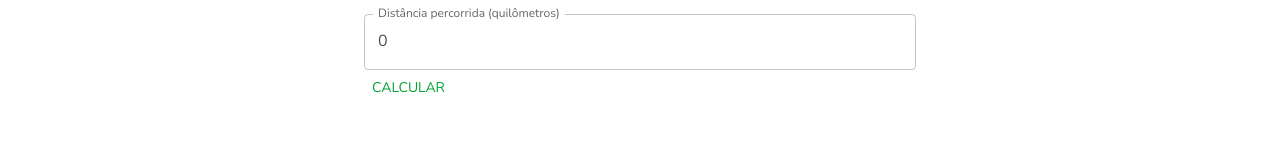
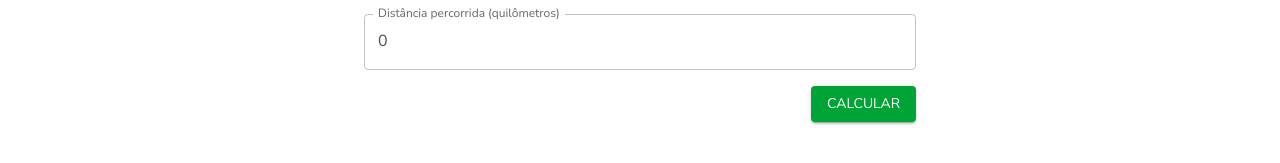
Before and after one commit to francisko-rezende/fuel-bras, a React (Vite) app: page / in a window 1280 px wide. Shown: the part 573-736 px from the top of the page. Built offline with nearby package versions, Linux system fonts and the light colour scheme.

Commit message:
feat: add form validation using yup to mileage form

```diff
--- a/src/components/Main/Main.tsx
+++ b/src/components/Main/Main.tsx
@@ -1,65 +1,126 @@
-import { Button, Container, TextField, Typography } from "@mui/material"
-import Grid from '@mui/material/Unstable_Grid2'; // Grid version 2
+import { Button, Container, Stack, TextField, Typography } from "@mui/material";
+import Grid from "@mui/material/Unstable_Grid2"; // Grid version 2
 import { ResultCard } from "@components";
+import { schemas } from "@lib/yup";
 import { useFormik } from "formik";
 import { useState } from "react";
 
 export const Main = () => {
-
-  const [avgConsumptionPerTon, setAvgConsumptionPerTon] = useState('')
-  const [currentLicensePlate, setcurrentLicensePlate] = useState('')
+  const [avgConsumptionPerTon, setAvgConsumptionPerTon] = useState("");
+  const [currentLicensePlate, setcurrentLicensePlate] = useState("");
 
   const fields = [
-    { label: 'Placa', type: 'text', formikValue: 'licensePlate' },
-    { label: 'Modelo', type: 'text', formikValue: 'model' },
-    { label: 'Capacidade do tanque (litros)', type: 'number', formikValue: 'maxFuelCapacity' },
-    { label: 'Carga máxima (toneladas)', type: 'number', formikValue: 'maxLoad' },
-    { label: 'Consumo médio (litros por 100 quilômetros)', type: 'number', formikValue: 'averageFuelConsumption' },
-    { label: 'Distância percorrida (quilômetros)', type: 'number', formikValue: 'traveledDistance' },
-  ] as const
+    { label: "Placa", type: "text", formikValue: "licensePlate" },
+    { label: "Modelo", type: "text", formikValue: "model" },
+    {
+      label: "Capacidade do tanque (litros)",
+      type: "number",
+      formikValue: "maxFuelCapacity",
+    },
+    {
+      label: "Carga máxima (toneladas)",
+      type: "number",
+      formikValue: "maxLoad",
+    },
+    {
+      label: "Consumo médio (litros por 100 quilômetros)",
+      type: "number",
+      formikValue: "averageFuelConsumption",
+    },
+    {
+      label: "Distância percorrida (quilômetros)",
+      type: "number",
+      formikValue: "traveledDistance",
+    },
+  ] as const;
 
   const initialValues = {
-    licensePlate: '',
-    model: '',
+    licensePlate: "",
+    model: "",
     maxFuelCapacity: 0,
     maxLoad: 0,
     averageFuelConsumption: 0,
-    traveledDistance: 0
-  }
+    traveledDistance: 0,
+  };
 
   const handleSubmit = (values: typeof initialValues) => {
-    const { licensePlate,
-      maxLoad,
-      averageFuelConsumption,
-      traveledDistance } = values
+    const { licensePlate, maxLoad, averageFuelConsumption, traveledDistance } =
+      values;
 
-    const averageLoadByKm = maxLoad / (traveledDistance * 0.001)
-    const averageFuelConsumptionByTonByKm = ((averageFuelConsumption / 100) * 1000) / (averageLoadByKm * 1000)
-    const formattedAverageFuelConsumptionByTonByKm = new Intl.NumberFormat('pt-BR').format(averageFuelConsumptionByTonByKm)
-    setAvgConsumptionPerTon(formattedAverageFuelConsumptionByTonByKm)
-    setcurrentLicensePlate(licensePlate)
-  }
+    const averageLoadByKm = maxLoad / (traveledDistance * 0.001);
+    const averageFuelConsumptionByTonByKm =
+      ((averageFuelConsumption / 100) * 1000) / (averageLoadByKm * 1000);
+    const formattedAverageFuelConsumptionByTonByKm = new Intl.NumberFormat(
+      "pt-BR",
+    ).format(averageFuelConsumptionByTonByKm);
+    setAvgConsumptionPerTon(formattedAverageFuelConsumptionByTonByKm);
+    setcurrentLicensePlate(licensePlate);
+  };
 
   const formik = useFormik({
     initialValues,
-    onSubmit: handleSubmit
-  })
+    onSubmit: handleSubmit,
+    validationSchema: schemas.fuelConsumptionCalculatorForm,
+  });
 
   return (
-    <Container component='main' sx={{ marginTop: '60px', display: 'flex', flexDirection: 'column', gap: '30px' }} maxWidth='sm'>
-      <Typography variant="h2" component="h2" sx={{ fontSize: '2rem', fontFamily: 'Nunito Sans' }}>
+    <Container
+      component="main"
+      sx={{
+        marginTop: "60px",
+        display: "flex",
+        flexDirection: "column",
+        gap: "30px",
+      }}
+      maxWidth="sm"
+    >
+      <Typography
+        variant="h2"
+        component="h2"
+        sx={{ fontSize: "2rem", fontFamily: "Nunito Sans" }}
+      >
         Novo cálculo
       </Typography>
-      <ResultCard avgConsumptionPerTon={avgConsumptionPerTon} currentLicensePlate={currentLicensePlate} />
+
+      <ResultCard
+        avgConsumptionPerTon={avgConsumptionPerTon}
+        currentLicensePlate={currentLicensePlate}
+      />
+
       <form onSubmit={formik.handleSubmit}>
         <Grid container spacing={2} columns={1}>
-          {fields.map(({ label, type, formikValue }) =>
+          {fields.map(({ label, type, formikValue }) => (
             <Grid xs={8} key={label}>
-              <TextField id={formikValue} name={formikValue} label={label} type={type} value={formik.values[formikValue]} onChange={formik.handleChange} fullWidth />
-            </Grid>)}
+              <TextField
+                id={formikValue}
+                name={formikValue}
+                label={label}
+                type={type}
+                value={formik.values[formikValue]}
+                onChange={formik.handleChange}
+                error={
+                  Boolean(formik.touched[formikValue]) &&
+                  Boolean(formik.errors[formikValue])
+                }
+                helperText={
+                  Boolean(formik.touched[formikValue]) &&
+                  formik.errors[formikValue]
+                }
+                fullWidth
+              />
+            </Grid>
+          ))}
         </Grid>
-        <Button type="submit">Calcular</Button>
+        <Stack
+          sx={{ marginBlockStart: "16px" }}
+          direction="row"
+          justifyContent="end"
+        >
+          <Button variant="contained" type="submit">
+            Calcular
+          </Button>
+        </Stack>
       </form>
     </Container>
-  )
-}
+  );
+};
```
